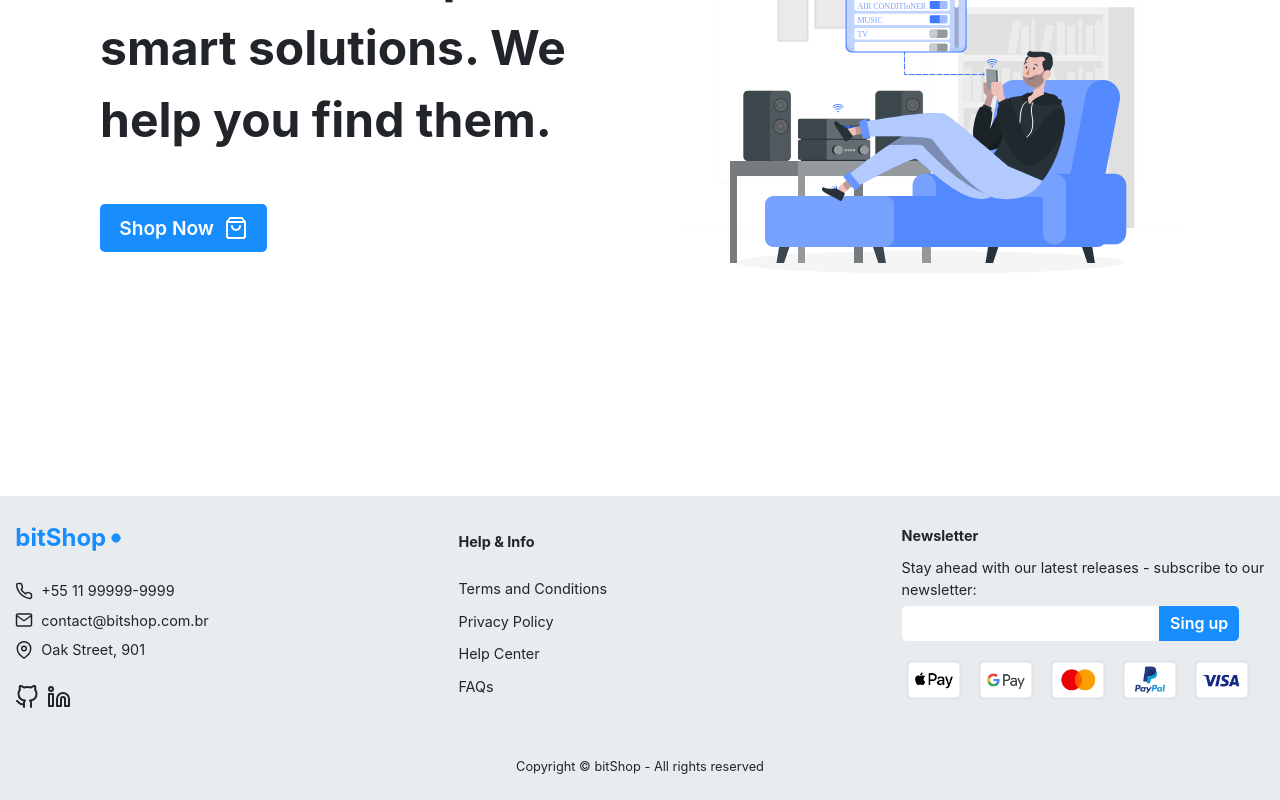
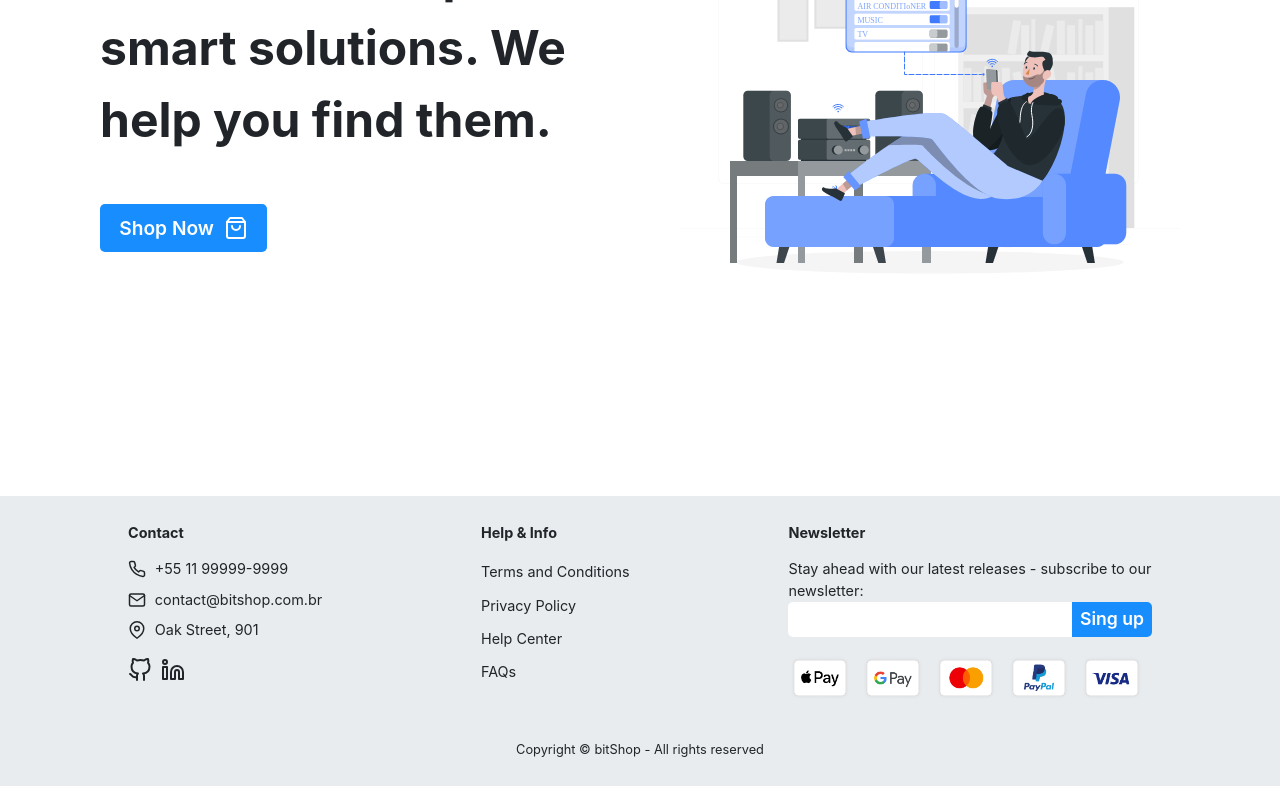
Before and after one commit to thomasmfx/bitshop, a React (Vite) app: page / in a window 1280 px wide. Shown: the part 304-1104 px from the top of the page. Built offline with nearby package versions, Linux system fonts and the light colour scheme.

Commit message:
🌟 feat: add responsiveness to Footer and improve styles

```diff
--- a/src/components/Footer/Footer.jsx
+++ b/src/components/Footer/Footer.jsx
@@ -5,16 +5,16 @@ import masterCardBadge from '../../assets/badges/mastercard.png'
 import payPalBadge from '../../assets/badges/paypal.png'
 import visaBadge from '../../assets/badges/visa.png'
 
-import Logo from '../Logo/Logo'
 import NewsletterForm from '../NewsletterForm/NewsletterForm'
 import * as S from './Footer.styles'
 
 function Footer() {
   return (
     <S.Footer>
-      <S.Row columns="1fr 1fr 1fr">
-        <S.Column>
-          <Logo size={'1.5rem'} />
+      <S.SectionsWrapper columns="1fr 1fr 1fr">
+        <S.ContactSection>
+          {/* <Logo size={'1.5rem'} /> */}
+          <S.SectionHeading>Contact</S.SectionHeading>
           <S.List>
             <S.Contact>
               <Phone size={18} />
@@ -29,44 +29,40 @@ function Footer() {
               <S.Text> Oak Street, 901 </S.Text>
             </S.Contact>
           </S.List>
-          <S.List row={true}>
+          <S.ListRow>
             <S.SocialLink href="https://github.com/thomasmfx">
               <GitHub />
             </S.SocialLink>
             <S.SocialLink href="https://www.linkedin.com/in/thomas-moises-fernandes/">
               <Linkedin />
             </S.SocialLink>
-          </S.List>
-        </S.Column>
-        <S.Column style={{ gap: 0 }}>
-          <S.Title>Help & Info</S.Title>
+          </S.ListRow>
+        </S.ContactSection>
+        <S.HelpSection>
+          <S.SectionHeading>Help & Info</S.SectionHeading>
           <S.List>
             <S.Link>Terms and Conditions</S.Link>
             <S.Link>Privacy Policy</S.Link>
             <S.Link>Help Center</S.Link>
             <S.Link>FAQs</S.Link>
           </S.List>
-        </S.Column>
-        <S.Column style={{ gap: 0 }}>
-          <S.Title>Newsletter</S.Title>
+        </S.HelpSection>
+        <S.NewsletterSection>
+          <S.SectionHeading>Newsletter</S.SectionHeading>
           <S.Text>
             Stay ahead with our latest releases - subscribe to our newsletter:
           </S.Text>
           <NewsletterForm />
-          <S.List row={true}>
-            <S.Image src={applePayBadge} />
-            <S.Image src={googlePayBadge} />
-            <S.Image src={masterCardBadge} />
-            <S.Image src={payPalBadge} />
-            <S.Image src={visaBadge} />
-          </S.List>
-        </S.Column>
-      </S.Row>
-      <S.Row style={{ justifyItems: 'center', paddingTop: '1em' }}>
-        <S.Text $size={'.8rem'}>
-          Copyright © bitShop - All rights reserved
-        </S.Text>
-      </S.Row>
+          <S.ListRow>
+            <S.Badge src={applePayBadge} />
+            <S.Badge src={googlePayBadge} />
+            <S.Badge src={masterCardBadge} />
+            <S.Badge src={payPalBadge} />
+            <S.Badge src={visaBadge} />
+          </S.ListRow>
+        </S.NewsletterSection>
+      </S.SectionsWrapper>
+      <S.Copyright>Copyright © bitShop - All rights reserved</S.Copyright>
     </S.Footer>
   )
 }
--- a/src/components/Footer/Footer.styles.js
+++ b/src/components/Footer/Footer.styles.js
@@ -1,45 +1,76 @@
 import styled from 'styled-components'
 
 export const Footer = styled.footer`
-  display: grid;
-  grid-template-columns: 1fr 1fr 1fr;
-  grid-template-rows: auto;
-  justify-items: center;
+  display: flex;
+  flex-direction: column;
+  align-items: center;
   padding: 1.5em 0;
-  gap: 2em;
   background-color: ${({ theme }) => theme.colors.neutralLight};
+  font-size: 1.1rem;
+
+  @media (max-width: ${({ theme }) => theme.device.mobileM}) {
+    font-size: 0.9rem;
+  }
 `
 
-export const Row = styled.div`
+export const SectionsWrapper = styled.div`
+  width: 80%;
   grid-column: 1 / -1;
-  display: grid;
-  grid-template-columns: ${(props) => (props.columns ? props.columns : '1fr')};
-  grid-template-rows: 1fr;
+  display: flex;
   align-items: center;
-  justify-items: ${(props) => (props.align ? props.align : 'start')};
+  justify-content: ${(props) => (props.align ? props.align : 'space-between')};
   gap: 5em;
+
+  @media (max-width: ${({ theme }) => theme.device.laptop}) {
+    display: grid;
+    grid-template-columns: 1fr 1fr;
+    gap: 3em;
+  }
+
+  @media (max-width: ${({ theme }) => theme.device.tablet}) {
+    column-gap: 0;
+  }
+
+  @media (max-width: ${({ theme }) => theme.device.laptopL}) {
+    column-gap: 1.5em;
+  }
+
+  @media (max-width: 642px) {
+    grid-template-columns: none;
+    grid-template-rows: none;
+    justify-content: center;
+  }
 `
 
-export const Column = styled.div`
+export const Section = styled.section`
   align-self: start;
-  display: grid;
+  display: flex;
   flex-direction: column;
-  align-items: center;
-  gap: 1.5em;
+  align-items: flex-start;
   height: 100%;
 `
 
-export const Title = styled.h2`
+export const ContactSection = styled(Section)``
+export const HelpSection = styled(Section)`
+  @media (min-width: 643px) and (max-width: ${({ theme }) =>
+      theme.device.laptop}) {
+    justify-self: end;
+  }
+`
+export const NewsletterSection = styled(Section)``
+
+export const SectionHeading = styled.h2`
   font-size: 0.9rem;
   font-weight: bold;
+  margin-bottom: 1em;
 `
 
-export const Image = styled.img`
+export const Badge = styled.img`
   width: 64px;
 `
 
 export const Text = styled.p`
-  font-size: ${(props) => (props.$size ? props.$size : '.9rem;')};
+  font-size: 0.9rem;
   max-width: 40ch;
 `
 
@@ -57,9 +88,15 @@ export const Link = styled.a`
 
 export const List = styled.div`
   display: flex;
-  flex-direction: ${(props) => (props.row ? 'row' : 'column')};
+  flex-direction: column;
   align-items: flex-start;
   gap: 0.5em;
+`
+
+export const ListRow = styled(List)`
+  flex-direction: row;
+  flex-wrap: wrap;
+  margin-top: 1em;
 `
 
 export const Contact = styled.div`
@@ -79,3 +116,11 @@ export const SocialLink = styled.a`
     color: ${({ theme }) => theme.colors.brandPrimary};
   }
 `
+
+export const Copyright = styled(Text)`
+  grid-column: 1 / -1;
+  margin-top: 3em;
+  font-size: 0.8rem;
+  width: 100%;
+  text-align: center;
+`
```
